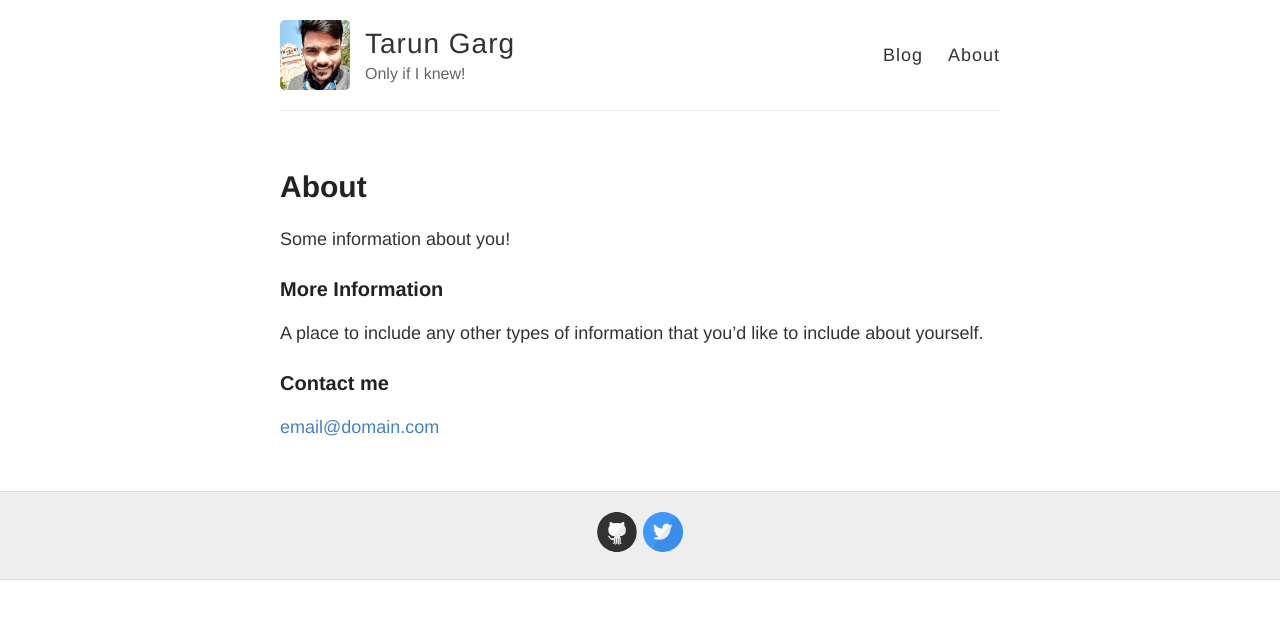
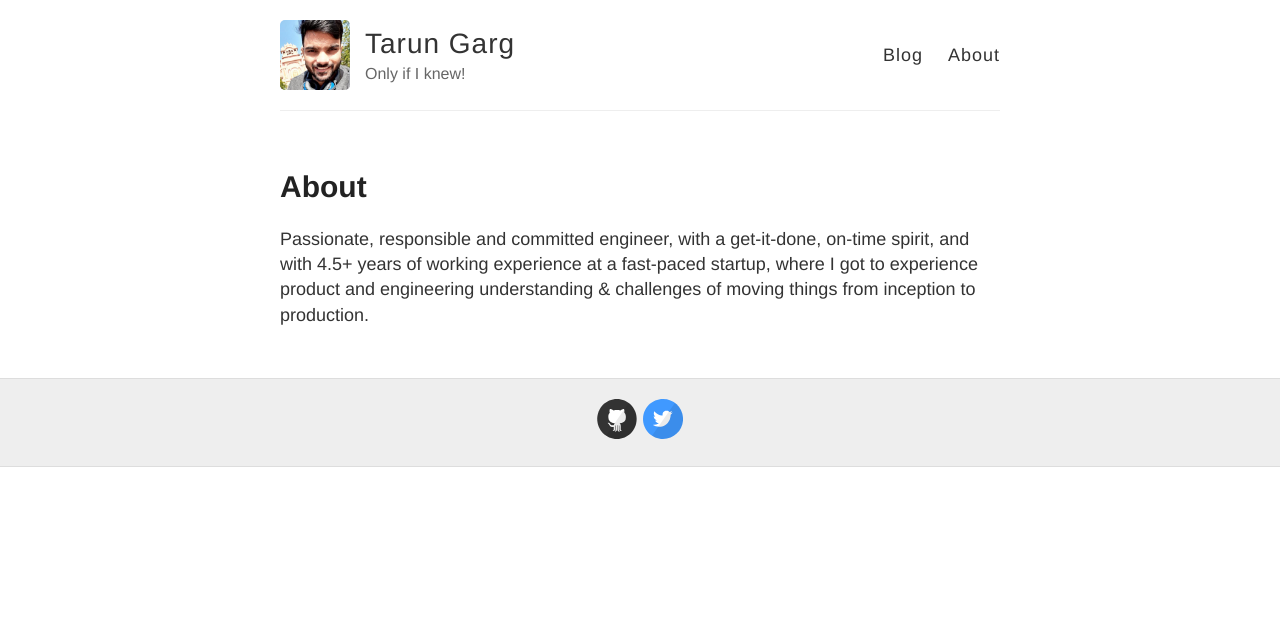
Before and after one commit to tarungarg546/tarungarg546.github.io, a Jekyll site: the page built from about.md, in a window 1280 px wide. Shown: the top 619 px of the page. Built offline with Jekyll 4.4.1, drawn with Linux system fonts in a browser that asks for light colours.

Commit message:
Update about.md

```diff
--- a/about.md
+++ b/about.md
@@ -4,12 +4,4 @@ title: About
 permalink: /about/
 ---
 
-Some information about you!
-
-### More Information
-
-A place to include any other types of information that you'd like to include about yourself.
-
-### Contact me
-
-[email@domain.com](mailto:email@domain.com)
+Passionate, responsible and committed engineer, with a get-it-done, on-time spirit, and with 4.5+ years of working experience at a fast-paced startup, where I got to experience product and engineering understanding & challenges of moving things from inception to production.
```
